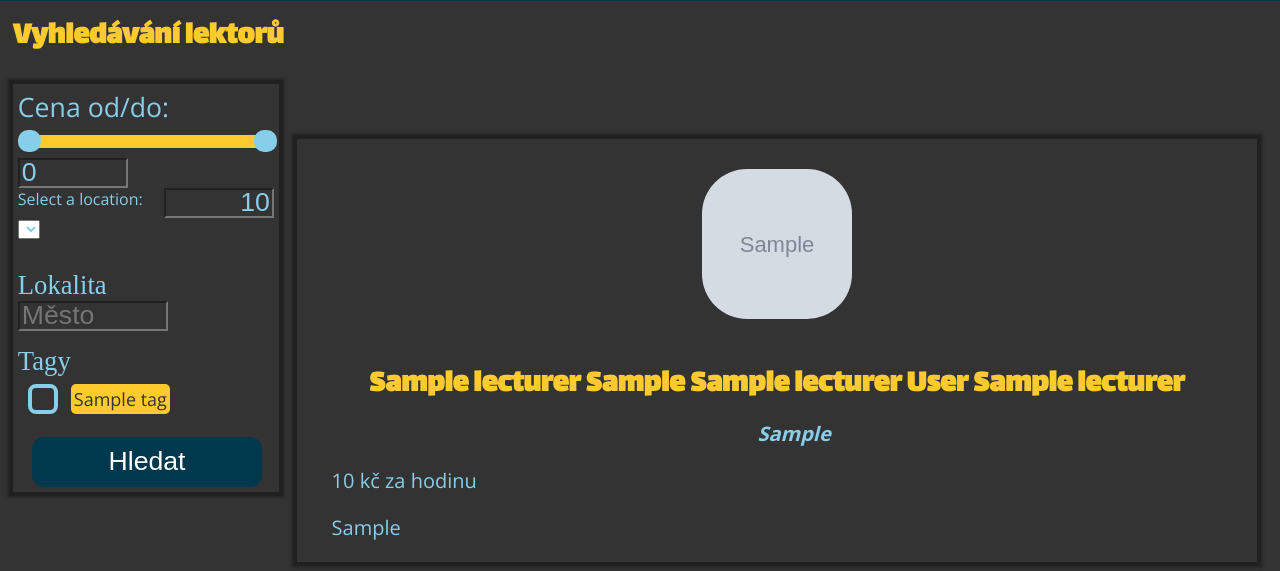
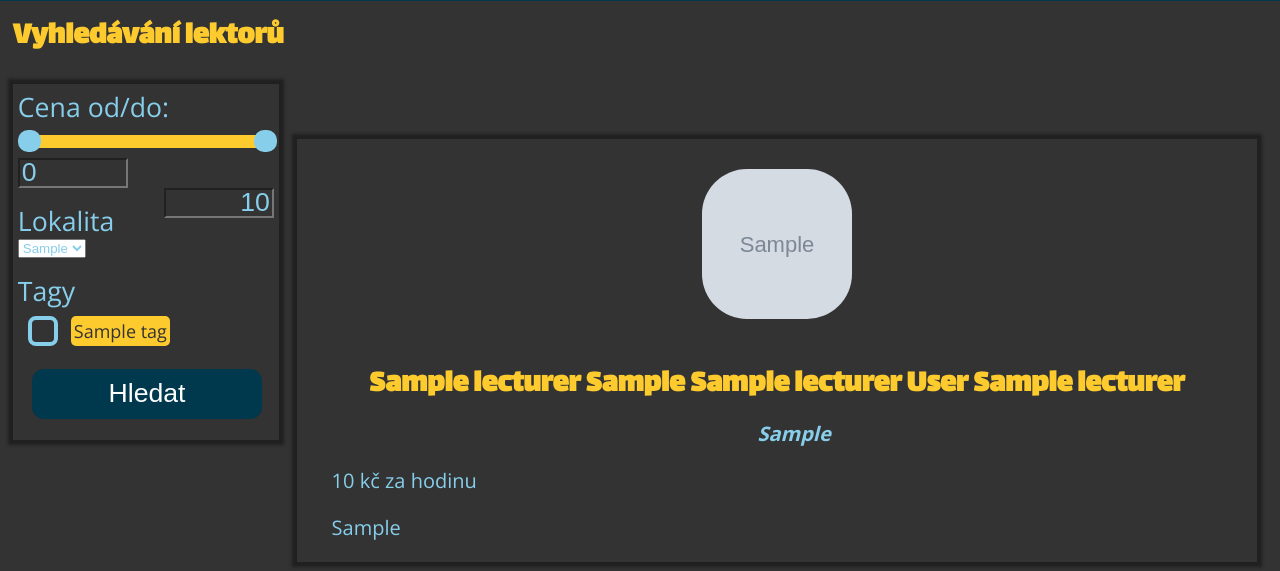
Before and after one commit to GlaryCZ/TdA24-EXTREMISTI, a Flask app: page / in a window 1280 px wide. Shown: the part 169-740 px from the top of the page. Run offline with Flask 3, Linux system fonts and the light colour scheme; tables that the repository leaves empty hold one stand-in row (values such as "Sample post"); grey boxes marked "Sample" are stand-in pictures; lists and menus that the app fills with data are empty.

Commit message:
added dropdown

```diff
--- a/app/app.py
+++ b/app/app.py
@@ -122,12 +122,12 @@ def get_lecturer_row(uuid: str) -> List:
     cursor.close()
     return row
 
-def get_tag() -> List:
+def get_tag(param, value) -> List:
     """Get a tag from SQL databse.
 
     :param: can be only "name" or "uuid".
     """
-    cursor = db.get_db().execute('select * from tags where '+param+' = ?', [value])
+    cursor = db.get_db().execute('select * from tags where '+ param +' = ?', [value])
     row = cursor.fetchone()
     cursor.close()
     return row
@@ -135,6 +135,7 @@ def get_tag() -> List:
 def get_locations() -> List:
     cursor = db.get_db().execute('SELECT location FROM lecturers')
     loc = [row[0] for row in cursor.fetchall()]
+    print(loc, "lol")
     cursor.close()
     return loc
 
@@ -237,15 +238,16 @@ def lecotrs_search_page():
     rows = cursor.fetchall()
     cursor.close()
     tags = [{"uuid":row[0], "name":row[1]}for row in rows]
-    location = get_locations
+    location = get_locations()
 
 
     cursor = db.get_db().execute("SELECT MAX(price_per_hour) FROM lecturers; ")
     max_price = cursor.fetchone()[0]
     cursor.close()
-    return render_template('lectors-search-page.html', lecturers = lecturers, tags = tags, last_searched = data, max_price = max_price, location = location)
+    return render_template('lectors-search-page.html', lecturers = lecturers, tags = tags, last_searched = data, max_price = max_price, locations = location)
 
 @app.route("/my_profile", methods=['GET', 'POST'])
+
 @require_login
 def lecturer_private_profile():
     if request.method == 'POST':
--- a/app/schema.sql
+++ b/app/schema.sql
@@ -23,6 +23,10 @@ CREATE TABLE IF NOT EXISTS tags (
   UUID TEXT UNIQUE NOT NULL,
   "name" TEXT
 );
+
+
+
+
 CREATE TABLE IF NOT EXISTS orders (
   uuid TEXT NOT NULL,
   first_name TEXT,
--- a/app/templates/lectors-search-page.html
+++ b/app/templates/lectors-search-page.html
@@ -31,18 +31,19 @@
       <input type="text" id="amount-max" placeholder="do" name="max_price" class="inp-price" {% if last_searched.max_price %}
         value="{{last_searched.max_price}}" {% else %} value="{{max_price}}" {% endif %} oninput="this.value = this.value.replace(/[^0-9.]/g, '').replace(/(\..*?)\..*/g, '$1');" /><br>
     </div>
-    <form>
-      <label for="location">Select a location:</label>
-      <select id="location" name="location">
-          {% for location in locations %}
-              <option value="{{ location }}">{{ location }}</option>
-          {% endfor %}
-      </select>
-  </form>
 
-    <label id="location-text">Lokalita</label><br>
-    <input type="text" name="location" placeholder="Město" list="seznam-lokaci" id="location-input-field" {% if last_searched.location %}
-      value="{{last_searched.location}}" {% endif %}><br>
+    <label id="location-text" for="location">Lokalita</label><br>
+    <select id="location" name="location">
+        {% for location in locations %}
+            <option value="{{ location }}">{{ location }}</option>
+        {% endfor %}
+    </select>
+
+
+    <!-- <input type="text" name="location" placeholder="Město" list="seznam-lokaci" id="location-input-field" {% if last_searched.location %}
+      value="{{last_searched.location}}" {% endif %}> -->
+
+    <br>
 
 
     <label id="tags-text">Tagy</label><br>
```
